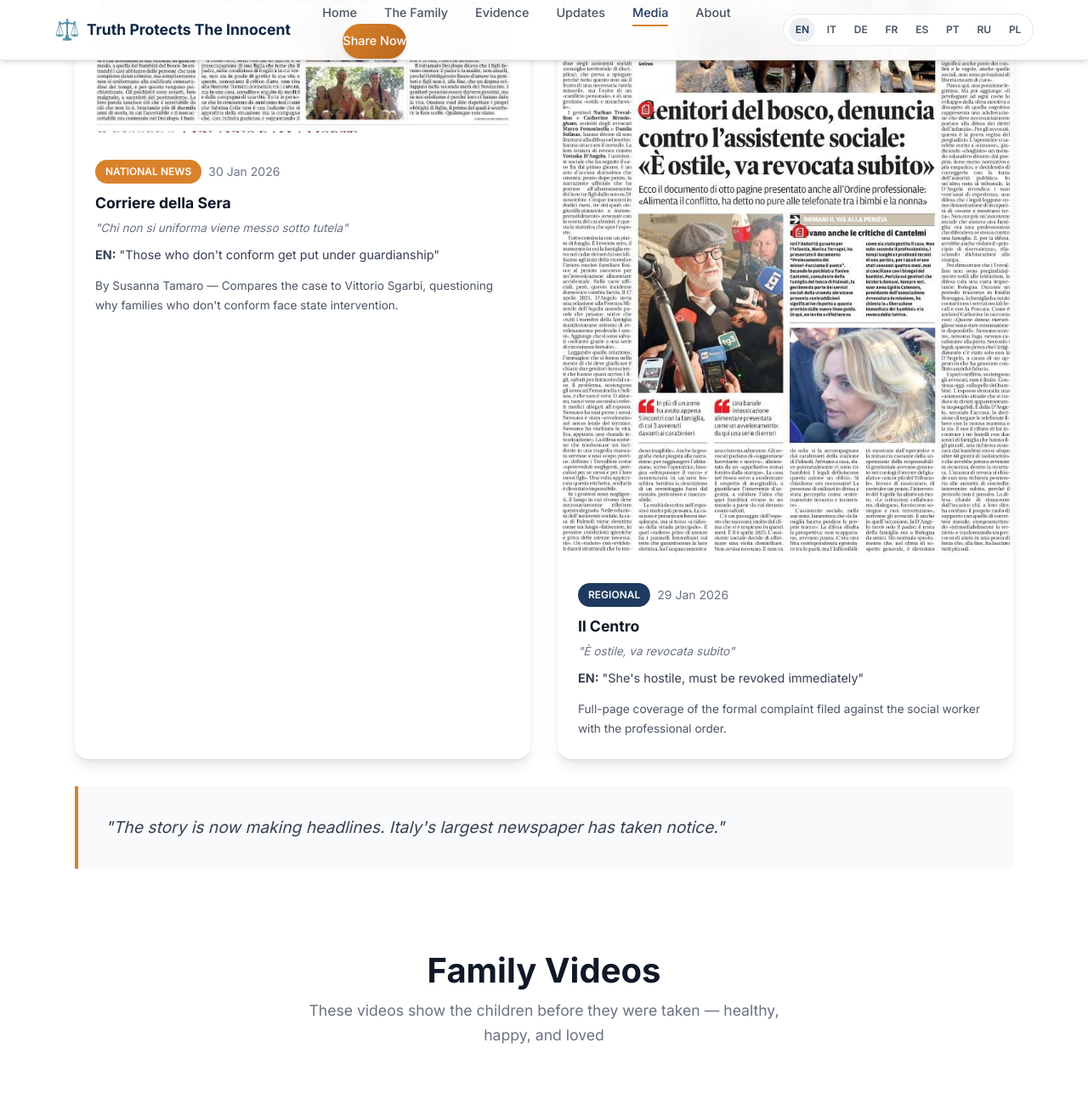
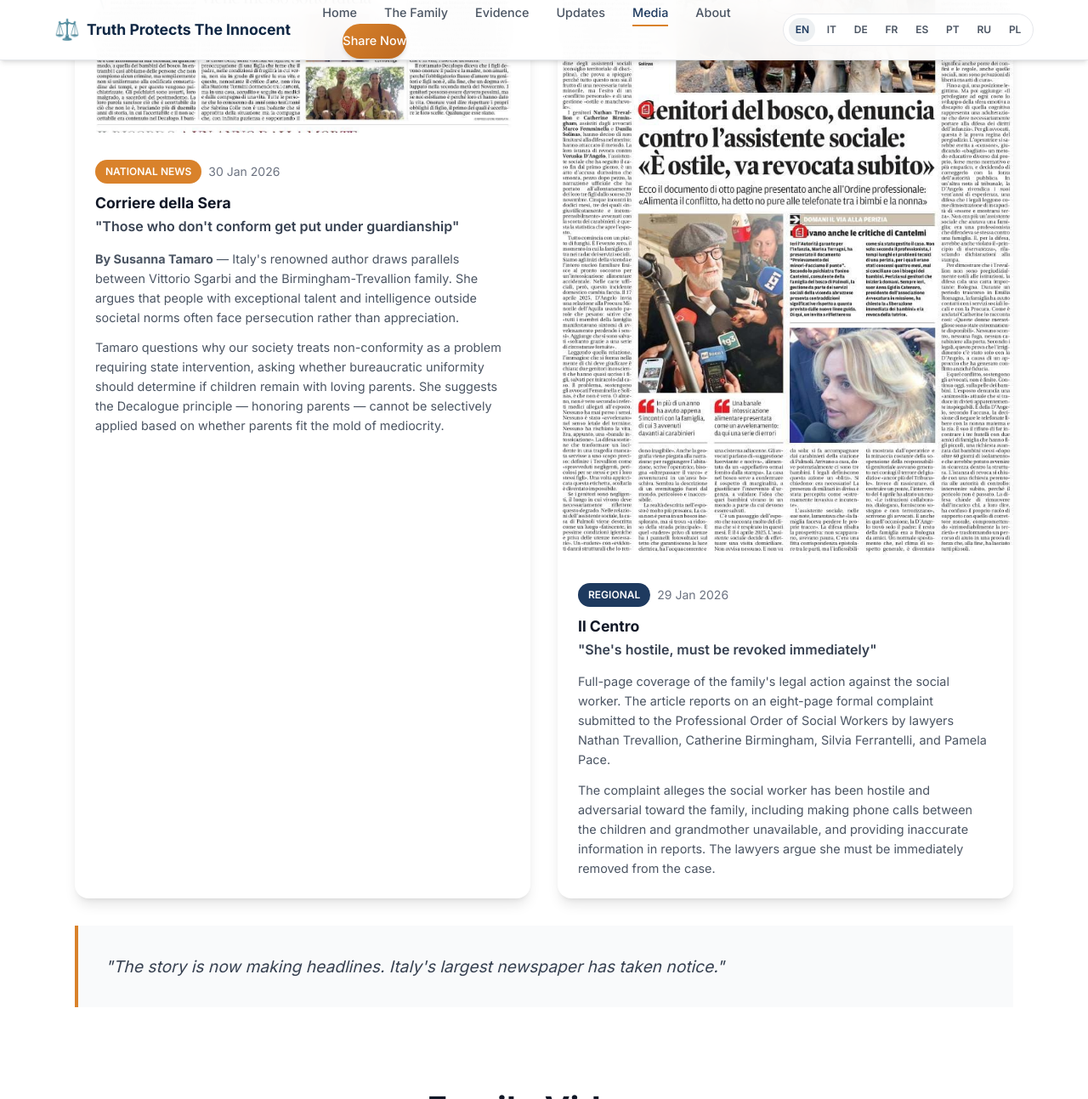
Before and after one commit to quantummerlin/truthprotectstheinnocent, a Jekyll site: the page built from pages/media.md, in a window 1280 px wide and 1400 px high, scrolled down 667 px, cut to the strip 0-1293 px from the top of the window. Shown: the whole strip at 85% size. Built offline with Jekyll 4.4.1, drawn with Linux system fonts in a browser that asks for light colours.

Commit message:
Add full English translations of press articles

```diff
--- a/pages/media.md
+++ b/pages/media.md
@@ -24,9 +24,9 @@
                         <span style="color: var(--color-gray-500); font-size: 0.875rem;">30 Jan 2026</span>
                     </div>
                     <h3 style="margin: 0 0 0.5rem 0; font-size: 1.1rem;">Corriere della Sera</h3>
-                    <p style="color: var(--color-gray-500); font-size: 0.85rem; font-style: italic; margin: 0 0 0.5rem 0;">"Chi non si uniforma viene messo sotto tutela"</p>
-                    <p style="color: var(--color-gray-700); font-size: 0.9rem; margin: 0 0 0.75rem 0;"><strong>EN:</strong> "Those who don't conform get put under guardianship"</p>
-                    <p style="color: var(--color-gray-600); font-size: 0.85rem; margin: 0;">By Susanna Tamaro — Compares the case to Vittorio Sgarbi, questioning why families who don't conform face state intervention.</p>
+                    <h4 style="margin: 0 0 1rem 0; font-size: 1rem; font-weight: 600; color: var(--color-gray-700);">"Those who don't conform get put under guardianship"</h4>
+                    <p style="color: var(--color-gray-600); font-size: 0.9rem; margin: 0 0 0.75rem 0; line-height: 1.6;"><strong>By Susanna Tamaro</strong> — Italy's renowned author draws parallels between Vittorio Sgarbi and the Birmingham-Trevallion family. She argues that people with exceptional talent and intelligence outside societal norms often face persecution rather than appreciation.</p>
+                    <p style="color: var(--color-gray-600); font-size: 0.9rem; margin: 0; line-height: 1.6;">Tamaro questions why our society treats non-conformity as a problem requiring state intervention, asking whether bureaucratic uniformity should determine if children remain with loving parents. She suggests the Decalogue principle — honoring parents — cannot be selectively applied based on whether parents fit the mold of mediocrity.</p>
                 </div>
             </div>
 
@@ -40,9 +40,9 @@
                         <span style="color: var(--color-gray-500); font-size: 0.875rem;">29 Jan 2026</span>
                     </div>
                     <h3 style="margin: 0 0 0.5rem 0; font-size: 1.1rem;">Il Centro</h3>
-                    <p style="color: var(--color-gray-500); font-size: 0.85rem; font-style: italic; margin: 0 0 0.5rem 0;">"È ostile, va revocata subito"</p>
-                    <p style="color: var(--color-gray-700); font-size: 0.9rem; margin: 0 0 0.75rem 0;"><strong>EN:</strong> "She's hostile, must be revoked immediately"</p>
-                    <p style="color: var(--color-gray-600); font-size: 0.85rem; margin: 0;">Full-page coverage of the formal complaint filed against the social worker with the professional order.</p>
+                    <h4 style="margin: 0 0 1rem 0; font-size: 1rem; font-weight: 600; color: var(--color-gray-700);">"She's hostile, must be revoked immediately"</h4>
+                    <p style="color: var(--color-gray-600); font-size: 0.9rem; margin: 0 0 0.75rem 0; line-height: 1.6;">Full-page coverage of the family's legal action against the social worker. The article reports on an eight-page formal complaint submitted to the Professional Order of Social Workers by lawyers Nathan Trevallion, Catherine Birmingham, Silvia Ferrantelli, and Pamela Pace.</p>
+                    <p style="color: var(--color-gray-600); font-size: 0.9rem; margin: 0; line-height: 1.6;">The complaint alleges the social worker has been hostile and adversarial toward the family, including making phone calls between the children and grandmother unavailable, and providing inaccurate information in reports. The lawyers argue she must be immediately removed from the case.</p>
                 </div>
             </div>
         </div>
```
Also changed, not shown: index.md (+4 -4 lines).
